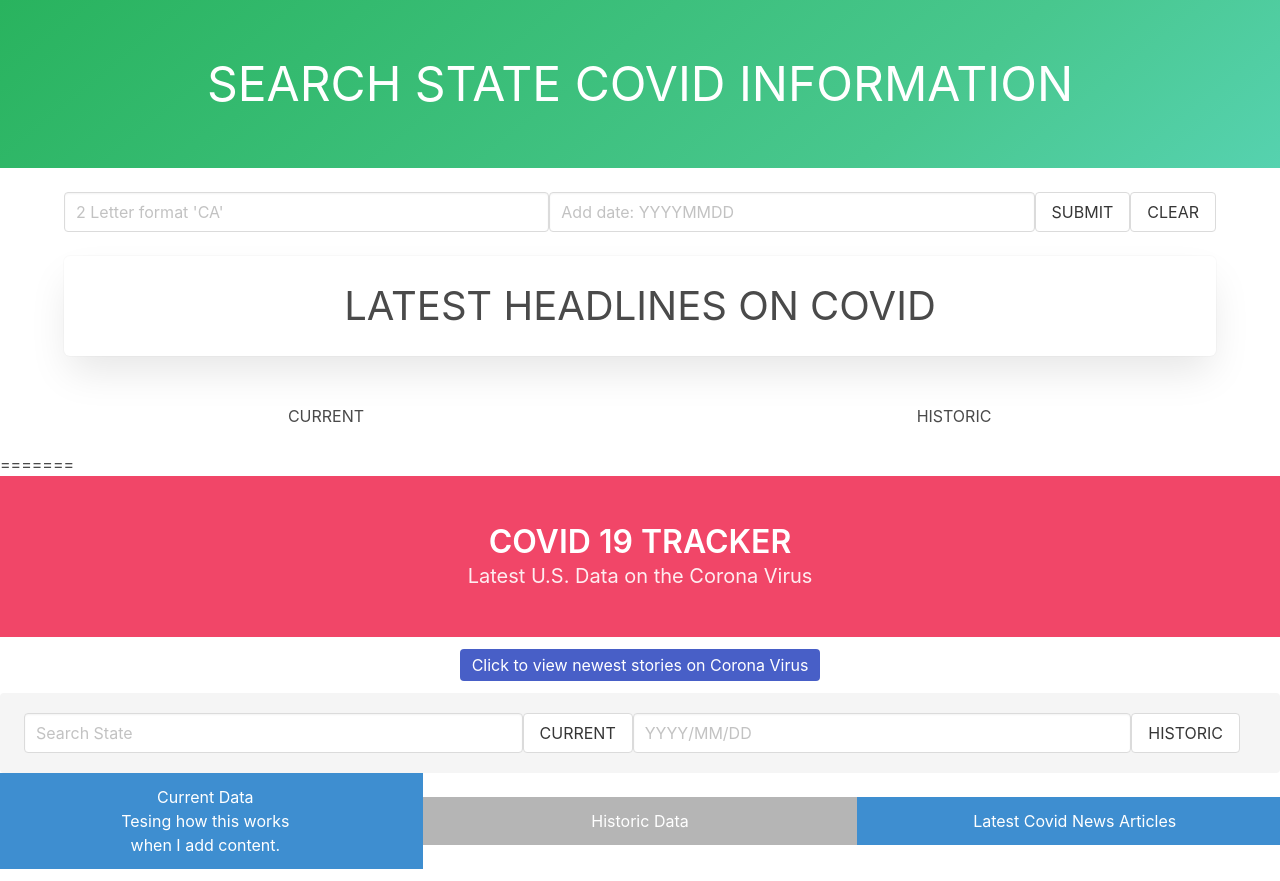
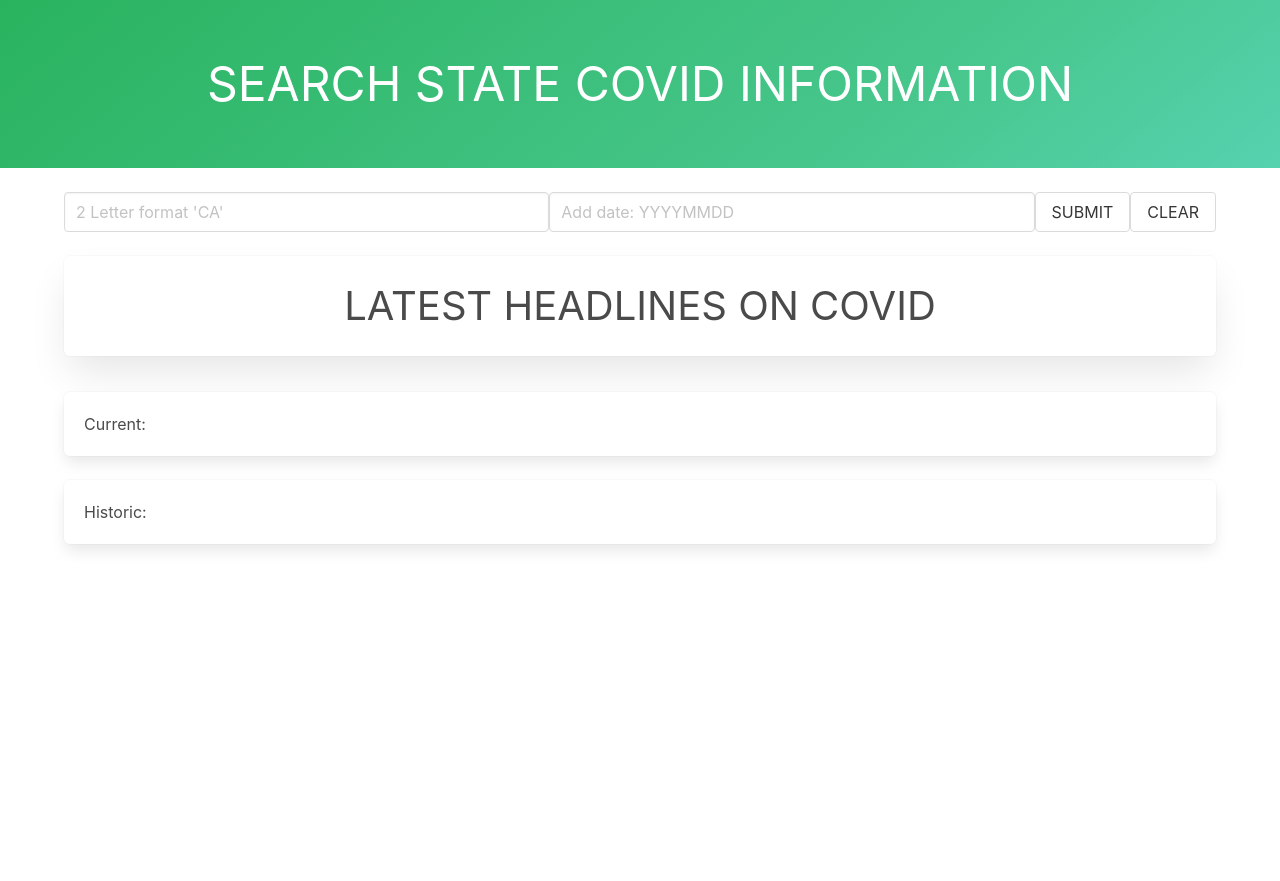
Before and after one commit to UWCode-Group-5/COVID-Tracker, a plain HTML site: page index.html in a window 1280 px wide. After the commit the page ends 800 px from the top, so only its background shows below. Drawn offline with nearby package versions, Linux system fonts and the light colour scheme.

Commit message:
connected the front-end to back end

```diff
--- a/index.html
+++ b/index.html
@@ -43,94 +43,14 @@
      </div>
 
      <div class="column is-mobile is-flex  mt-5">
-         <p class="column has-text-centered">CURRENT</p>
 
-         <p class="column has-text-centered">HISTORIC</p>
+         <div id="container-holder" class="container">
+            <div id="container" class="box"><h2>Current:</h2></div>
+            <div id="container-two" class="box"><h2>Historic:</h2></div>
      </div>
-
-=======
-
-  <section class="hero is-danger has-text-centered">
-    <div class="hero-body">
-      <div class="container">
-        <h1 class="title">
-          COVID 19 TRACKER
-        </h1>
-        <h2 class="subtitle">
-          Latest U.S. Data on the Corona Virus
-        </h2>
-      </div>
-    </div>
-  </section>
-
-
-
-
-
-<div class="container">
-
- <div class="container is is-widescreen is-flex is-justify-content-center mb-3 mt-3 ">
-   <!-- Add media query to change size for smaller and largest size screen -->
-    <span class="tag is-link is-medium">Click to view newest stories on Corona Virus</span>
-  </div>
-</div>
-
-
-
-
-
-
-
-
-
-
-
-
-<div class= "container2 ">
-
-    <div class="notification mt-0 mb-3 is-flex is-justify-content-space-between  is-flex-direction-row is-justify-content-center  ">
-      <input class="input" type="text" placeholder="Search State">
-      <!-- Add wrap on media query for small screens -->
-      <button class="button" id="currentBtn">CURRENT</button>
-      <input class="input" type="text" placeholder="YYYY/MM/DD">
-      <button class="button" id="historicBtn">HISTORIC</button>
-
-    </div>
-
-
-</div>
-<!-- Columns automatically stack on top of eachother on small screen sizes -->
-<div class="columns is-vcentered ">
-  <div class="column has-background-info has-text-white has-text-centered">
-   <h2>Current Data</h2>
-  Tesing how this works <br>
-  when I add content.
-
-  </div>
-  <div class="column has-background-grey-light has-text-white has-text-centered">
-   <h2>Historic Data</h2>
-
-   <!-- Add hide class until user clicks on view articles link -->
-  </div>
-  <div class="column has-background-info has-text-white has-text-centered">
-   <h2> Latest Covid News Articles</h2>
-  </div>
-
-</div>
-
-
-
-
-
-
-
-
-
-
-
     <footer></footer>
     <script src="https://code.jquery.com/jquery-3.4.1.min.js"></script>
-    <script src="./assets/js/script.js"></script>
+    <script src="assets/js/script.js"></script>
 
 </body>
 
```
Also changed, not shown: 1 other file.
